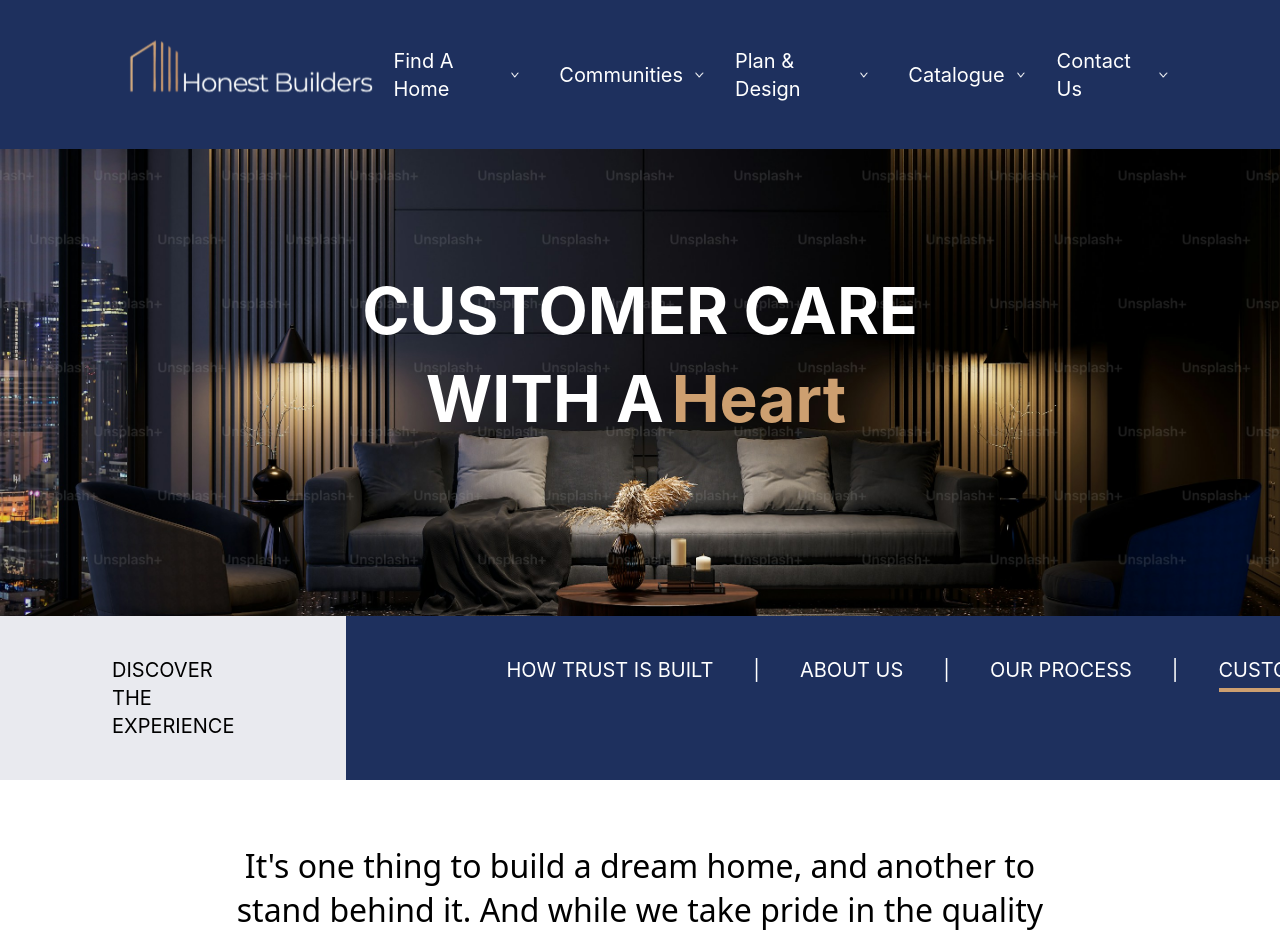
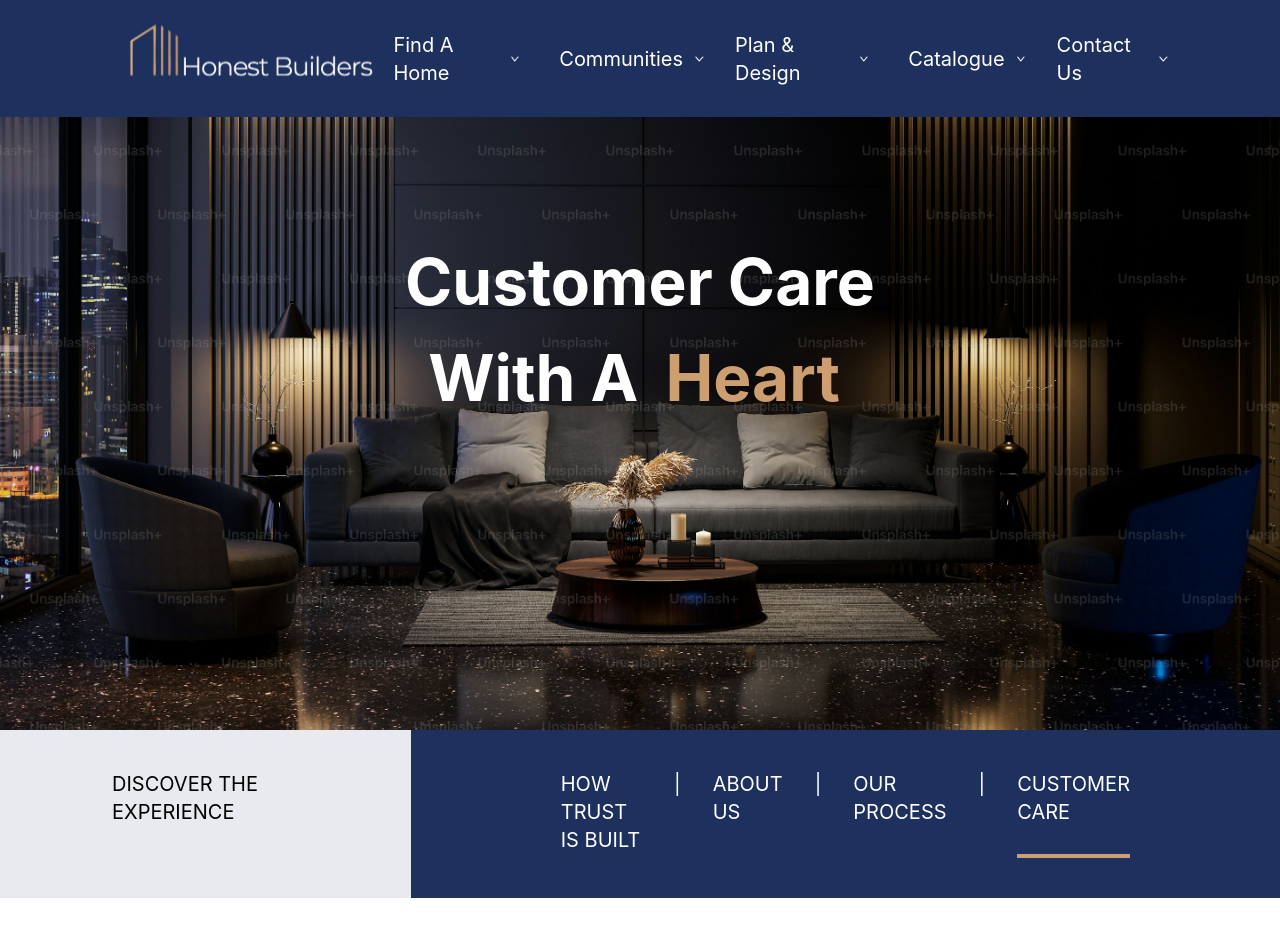
Before and after one commit to aeTech-Digital-Hub/builders, a React (Vite) app: page /customer-care in a window 1280 px wide. Shown: the top 938 px of the page. Built offline with nearby package versions, Linux system fonts and the light colour scheme.

Commit message:
fix/: the background image heigt for all pages . corrected the band file display

```diff
--- a/src/components/layout/band.tsx
+++ b/src/components/layout/band.tsx
@@ -1,47 +1,76 @@
-import React from "react";
+
 import { NavLink } from "react-router-dom";
 
 const Band: React.FC = () => {
   const linkClass = ({ isActive }: { isActive: boolean }) =>
-    isActive
-      ? "border-b-4 border-b-brown pb-1"
-      : "border-b-4 border-transparent pb-1";
+    isActive ? "border-b-4 border-b-brown" : "border-b-4 border-transparent";
 
-  // Secondary nav items for the right section
-  const rightLinks = [
-    { name: "HOW TRUST IS BUILT", href: "/trust-us" },
-    { name: "ABOUT US", href: "/about" },
-    { name: "OUR PROCESS", href: "/process" },
-    { name: "CUSTOMER CARE", href: "/customer-care" },
-  ];
 
   return (
-    <div className="font-inter w-full">
-      <div className="flex flex-col sm:flex-row w-full">
-        {/* Left Side: Discover the Experience */}
-        <div className="bg-[#E9EAEF] w-full sm:w-auto text-center sm:text-left py-6 sm:py-10 px-4 sm:px-28 text-sm sm:text-xl">
+    <div className="font-inter ">
+      <div className="md:flex hidden  w-full ">
+        <div className="bg-[#E9EAEF] py-10 px-28 text-xl">
           <NavLink to="/plan" className={linkClass}>
             DISCOVER THE EXPERIENCE
           </NavLink>
         </div>
 
-        {/* Right Side: Other Links */}
-        <div className="bg-[#1E305E] text-white w-full sm:flex-grow overflow-x-auto sm:overflow-visible sm:pl-40 py-6 sm:py-10 px-4 sm:px-[20px]">
-          <div className="flex gap-x-10 whitespace-nowrap sm:text-xl text-[10px]">
-            {rightLinks.map((item, idx) => (
-              <React.Fragment key={item.name}>
-                <NavLink to={item.href} className={linkClass}>
-                  {item.name}
-                </NavLink>
-                {idx < rightLinks.length - 1 && (
-                  <span className="text-white">|</span>
-                )}
-              </React.Fragment>
-            ))}
+        <div className="flex-grow text-white bg-[#1E305E] px-[150px] py-10">
+          <div className="flex gap-x-8 text-xl">
+            <NavLink to="/trust-us" className={linkClass}>
+              HOW TRUST IS BUILT
+            </NavLink>
+            <p>|</p>
+            <NavLink to="/about" className={linkClass}>
+              ABOUT US
+            </NavLink>
+            <p>|</p>
+            <NavLink to="/process" className={linkClass}>
+              OUR PROCESS
+            </NavLink>
+            <p>|</p>
+            <NavLink to="/customer-care" className={linkClass}>
+              CUSTOMER CARE
+            </NavLink>
           </div>
         </div>
       </div>
+
+
+
+{/* mobile view */}
+      <div className="block md:hidden">
+       {/* white band */}
+      <div className="w-full h-[55px] p-5 flex justify-center items-center bg-[#E9EAEF] ">
+        <p className="font-semibold text-[14px] text-[#363636]">
+          Discover the experience
+        </p>
+      </div>
+
+      {/* blue band */}
+      <div className="w-full h-[58px] flex whitespace-nowrap  overflow-x-auto items-center bg-blue">
+        <div className="flex  items-center px-8 gap-x-[50px] text-[10px] font-medium text-white">
+          <NavLink to="/trust-us" className={linkClass}>
+            HOW TRUST IS BUILT
+          </NavLink>
+
+          <NavLink to="/about" className={linkClass}>
+            ABOUT US
+          </NavLink>
+          <NavLink to="/process" className={linkClass}>
+            OUR PROCESS
+          </NavLink>
+          <NavLink to="/customer-care" className={linkClass}>
+            CUSTOMER CARE
+          </NavLink>
+        </div>
+      </div>
+      </div>
     </div>
+
+
+
+
   );
 };
 
--- a/src/components/layout/card.tsx
+++ b/src/components/layout/card.tsx
@@ -181,6 +181,7 @@
       plan: assets.home.plans,
       planView: "View Plan",
     },
+
   ];
 
   const handleSwipe = (direction: "left" | "right") => {
--- a/src/components/layout/header.tsx
+++ b/src/components/layout/header.tsx
@@ -3,7 +3,7 @@
 
 const Head: React.FC = () => {
   return (
-    <header className="px-28 font-inter bg-[#0D162A33] ">
+    <header className="px-28 font-inter  bg-[#0D162A33] ">
       <div className="flex flex-row  items-center gap-[198px]">
         <div>
           {" "}
--- a/src/components/layout/header2.tsx
+++ b/src/components/layout/header2.tsx
@@ -19,7 +19,7 @@
   ];
 
   return (
-    <header className="w-full md:bg-blue px-4 sm:px-28 py-4 relative">
+    <header className="w-full h-[117px] md:bg-blue px-4 md:px-28  relative">
       <div className="flex items-center justify-between">
         {/* Logo */}
         <Link to="/">
--- a/src/components/section/HeroSmall.tsx
+++ b/src/components/section/HeroSmall.tsx
@@ -13,7 +13,7 @@
     <section className="md:hidden font-inter">
       <div
         className="w-full h-[290px] bg-cover bg-center relative text-white "
-        style={{ backgroundImage: `url(${assets.home.bg1})` }}
+        style={{ backgroundImage: `url(${assets.trust.bg6})` }}
       >
         {/* Overlay */}
         <div className="absolute inset-0 bg-[#00000080] z-0"></div>
@@ -49,7 +49,9 @@
           </div>
         </div>
       </div>
-      {/* white band */}
+
+      <div>
+       {/* white band */}
       <div className="w-full h-[55px] p-5 flex justify-center items-center bg-[#E9EAEF] ">
         <p className="font-semibold text-[14px] text-[#363636]">
           Discover the experience
@@ -57,7 +59,7 @@
       </div>
 
       {/* blue band */}
-      <div className="w-full h-[58px] flex  items-center bg-blue">
+      <div className="w-full h-[58px] flex whitespace-nowrap  overflow-x-auto items-center bg-blue">
         <div className="flex  items-center px-8 gap-x-[50px] text-[10px] font-medium text-white">
           <NavLink to="/trust-us" className={linkClass}>
             HOW TRUST IS BUILT
@@ -73,6 +75,7 @@
             CUSTOMER CARE
           </NavLink>
         </div>
+      </div>
       </div>
       {/*Explore our community  and map cards*/}
       <div className=" mt-5 text-[14px] font-semibold mb-5 px-6">
--- a/src/components/section/hero-layout.tsx
+++ b/src/components/section/hero-layout.tsx
@@ -12,28 +12,34 @@
   children,
 }) => {
   return (
-    <section className="flex  flex-col font-inter overflow-hidden">
+    <section className="flex flex-col font-inter overflow-hidden">
+      {/* Static Header - needs to be above overlay */}
+      <header className="w-full fixed top-0 left-0 z-50">
+          <Header />
+        </header>
       <div
-        className="  w-full h-full bg-cover bg-no-repeat bg-center relative flex flex-col"
+        className="w-full h-[290px] md:h-full bg-cover bg-no-repeat bg-center relative flex flex-col"
         style={{ backgroundImage: `url(${backgroundImage})` }}
       >
-        <div className="absolute inset-0 bg-black/50 md:hidden" />
+        {/* Overlay for small screens only (below md breakpoint) */}
+        <div className="absolute inset-0 bg-[#00000080] md:bg-transparent z-10" />
+{/*
+        Static Header - needs to be above overlay
+        <header className="w-full fixed top-0 left-0 z-50">
+          <Header />
+        </header> */}
 
-        {/* Static Header */}
-        <header className="  w-full fixed top-0 left-0 z-50">
-          <Header />
-        </header>
-
-        {/* Centered Content */}
-        <div className="flex flex-1 items-center justify-center md:mb-[150px] sm:px-8 mt-[80px]">
+        {/* Centered Content - needs to be above overlay */}
+        <div className="flex flex-1 mx-auto items-center justify-center md:mb-[150px] sm:px-8 relative z-20">
           {children}
         </div>
 
-        {/* Responsive Band at the Bottom */}
-        <div className="absolute bottom-0 w-full">
+
+      </div>
+      {/* Responsive Band at the Bottom - needs to be above overlay */}
+      <div className="mt-0 w-full z-20">
           <Band />
         </div>
-      </div>
     </section>
   );
 };
--- a/src/components/section/hero-section.tsx
+++ b/src/components/section/hero-section.tsx
@@ -25,16 +25,19 @@
   }, []);
 
   return (
-    <section className="flex flex-col h-screen font-inter overflow-hidden">
+    <section className="flex flex-col h-[900px] font-inter overflow-hidden">
       <div
         className="w-full h-full bg-cover bg-center relative transition-all duration-1000 ease-in-out"
         style={{
           backgroundImage: `url(${backgroundImages[currentImageIndex]})`,
         }}
       >
-        <Head />
+        <div className="w-full fixed">
+        <Head/>
+        </div>
+
         <div className="flex items-center justify-center h-[880px] ">
-          <div className="relative w-[315px]  text-xl  mt-6">
+          <div className="relative w-[315px]  text-xl  mt-[480px]">
             <input
               type="text"
               placeholder="Search"
--- a/src/pages/About.tsx
+++ b/src/pages/About.tsx
@@ -7,12 +7,13 @@
   return (
     <div className="font-inter">
       <HeroLayout backgroundImage={assets.about.bgAbout}>
-        <div className="text-white  h-[550px] flex items-center justify-center text-center">
-          <h1 className="text-[64px] font-bold  ">
-            About Us at
-            <br />
-            <span className="text-brown">Honest Builders</span>{" "}
-          </h1>
+        <div className="text-white h-[491px] md:h-[580px] flex items-center justify-center w-full">
+          <div className="text-center w-full md:mt-[280px] mb-[200px]">
+            <h1 className="md:text-[64px] text-center text-[24px] font-bold">
+              About Us at <br />
+              <span className="text-brown px-3">Honest Builders</span>
+            </h1>
+          </div>
         </div>
       </HeroLayout>
 
--- a/src/pages/Care.tsx
+++ b/src/pages/Care.tsx
@@ -6,12 +6,13 @@
   return (
     <div className="">
       <HeroLayout backgroundImage={assets.care.bg8}>
-        <div className="text-white text-center  h-[550px] flex items-center justify-center">
-          <h1 className="text-[32px] md:text-[64px] lg:text-[64px] font-bold leading-snug">
-            CUSTOMER CARE
-            <br />
-            WITH A<span className="text-brown px-2">Heart</span>
-          </h1>
+        <div className="text-white h-[491px] md:h-[580px] flex items-center justify-center w-full">
+          <div className="text-center w-full md:mt-[280px] mb-[200px]">
+            <h1 className="md:text-[64px] text-center text-[24px] font-bold">
+              Customer Care <br />
+              With A<span className="text-brown px-3"> Heart</span>
+            </h1>
+          </div>
         </div>
       </HeroLayout>
 
--- a/src/pages/Process.tsx
+++ b/src/pages/Process.tsx
@@ -5,12 +5,13 @@
   return (
     <div className="font-inter">
       <HeroLayout backgroundImage={assets.process.bg9}>
-        <div className="text-white h-[550px] flex items-center justify-center  text-center">
-          <h1 className="text-[64px]  font-bold  ">
-            Our Process is
-            <br />
-            <span className="text-brown">Trustworthy</span>{" "}
-          </h1>
+        <div className="text-white h-[491px] md:h-[580px] flex items-center justify-center w-full">
+          <div className="text-center w-full md:mt-[280px] mb-[200px]">
+            <h1 className="md:text-[64px] text-center text-[24px] font-bold">
+              Our Process is <br />
+              <span className="text-brown px-3">Trustworthy</span>
+            </h1>
+          </div>
         </div>
       </HeroLayout>
 
```
Also changed, not shown: src/pages/Trust.tsx (+11 -9 lines), src/pages/landingPage.tsx (+17 -15 lines).
